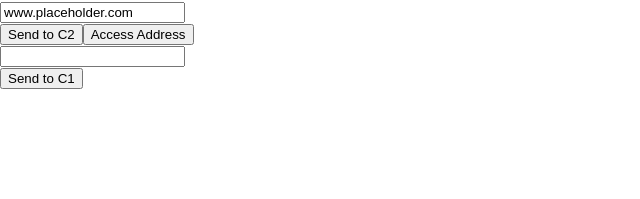
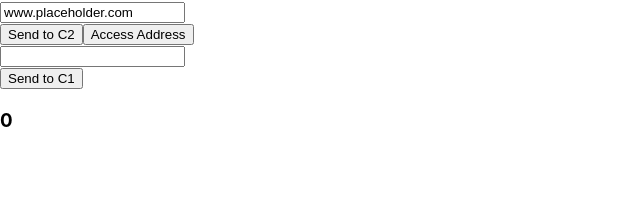
Before and after one commit to Chizzy/React-Basics-Coding-Challenge, a React (Create React App) app in the folder code-challenge/: page / in a window 1280 px wide. Shown: the part 81-280 px from the top of the page, without its empty margins (0-640 px from the left). Built offline with nearby package versions, Linux system fonts and the light colour scheme.

Commit message:
GET request show in C2

```diff
--- a/code-challenge/src/components/C1.js
+++ b/code-challenge/src/components/C1.js
@@ -41,7 +41,7 @@ class C1 extends Component {
                     <button onClick={this.handleClick}>Send to C2</button>
                     <button type="submit">Access Address</button>
                 </form>
-                <C2 C2={this.state.C2} modifiedC2={this.getFromC2}  />
+                <C2 C2={this.state.C2} modifiedC2={this.getFromC2} fact={this.state.fact} length={this.state.length}  />
             </div>
         );
     }
--- a/code-challenge/src/components/C2.js
+++ b/code-challenge/src/components/C2.js
@@ -3,7 +3,6 @@ import React, { Component } from 'react';
 
 class C2 extends Component {
     state = {
-        C1: '',
         C2: ''
     }
     handleChange = (event) => {
@@ -22,6 +21,10 @@ class C2 extends Component {
                     <input type="text" name="C2" defaultValue={this.props.C2} onChange={this.handleChange} /><br />
                     <button onClick={this.handleClick}>Send to C1</button>
                 </form>
+                <div>
+                    <h2>{this.props.fact}</h2>
+                    <h3>{this.props.length}</h3>
+                </div>
             </div>
         );
     }
```
